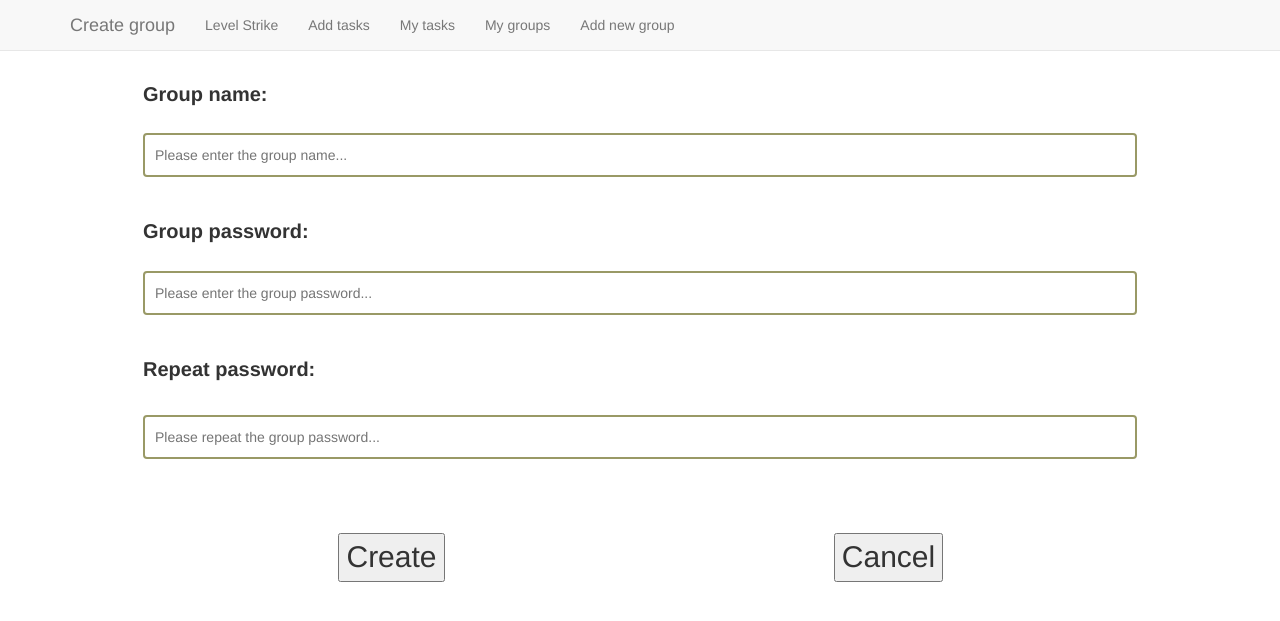
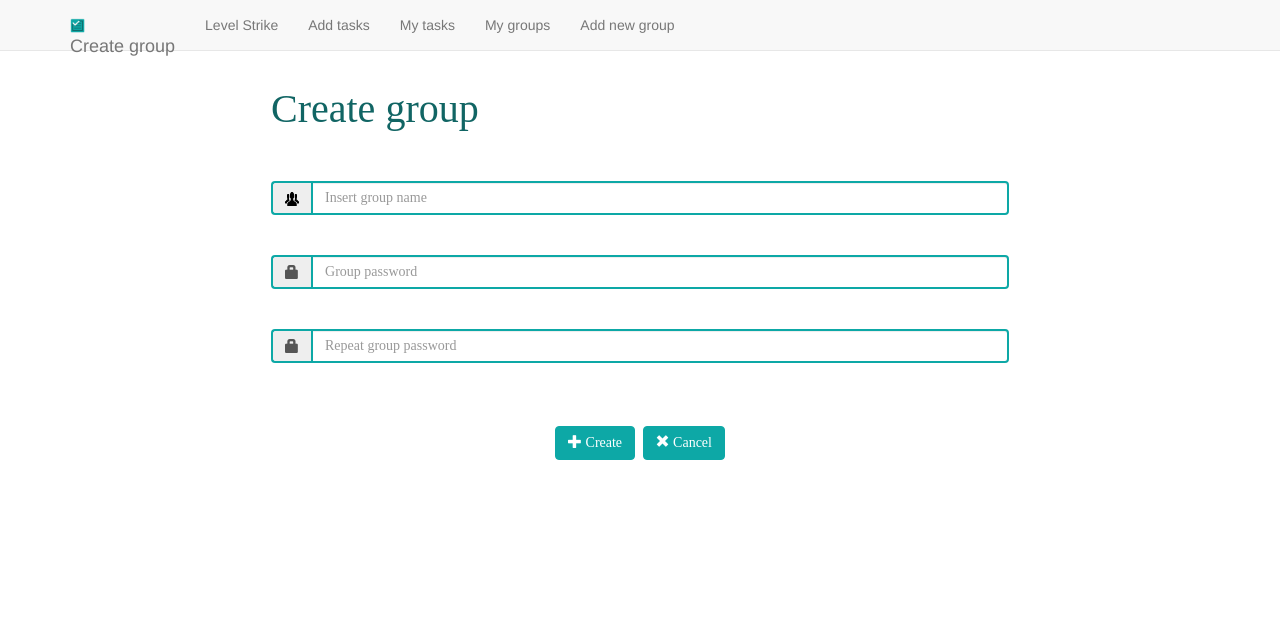
Before and after one commit to joelccarvalho/LevelStrike, a PHP site: page /createGroup.html in a window 1280 px wide. Shown: the top 621 px of the page. Run offline with PHP 8.4, Linux system fonts and the light colour scheme.

Commit message:
create group e qrcode
create group e qrcode

```diff
--- a/createGroup.html
+++ b/createGroup.html
@@ -16,8 +16,8 @@
           <span class="icon-bar"></span>
           <span class="icon-bar"></span>
         </button>
-        <a class="navbar-brand" href="./main.html">
-        <p>Create group</p></a>
+        <a class="navbar-brand" href="main.html"><img class="navbar_levelStrike" src="./images/logo.png" height="21px"/>
+        <p class="navbar_levelStrike">Create group</p></a>
       </div>
         <div id="navbar" class="navbar-collapse collapse">
           <ul class="nav navbar-nav">
@@ -32,16 +32,31 @@
     </nav>
     <br><br><br><br>
     <div class="container creategroup_container">
-    <label for="groupName" class="creategroup_name">Group name: </label><br>
-    <input type ="text" id="groupname" class="creategroup_namebox" placeholder="Please enter the group name..."> </input><br>
-    <br><label for="groupPassword" class="creategroup_password">Group password: </label><br>
-    <input type ="password" id="groupPassword" placeholder="Please enter the group password..." class="creategroup_passwordbox"> </input><br>
-    <br><label for="groupPassword2" class="creategroup_password">Repeat password: </label><br><br>
-    <input type ="password" id="groupPassword2" placeholder="Please repeat the group password..." class="creategroup_passwordbox"> </input><br>
-    <br><br></form>
+    <p class="creategroup_title">Create group</p><br><br>
+    <div class="panel-heading"></div>
+    <br><br>
+    <div class="input-group">
+      <span class="input-group-addon" id="basic-addon1"><span><img src=".\images\glyph\group.png" class="glyphicon glyphgroup"></span></span>
+      <input type="text" class="form-control" placeholder="Insert group name" aria-describedby="basic-addon1">
+    </div>
+    <br><br>
+    <div class="input-group">
+      <span class="input-group-addon" id="basic-addon1"><span class="glyphicon glyphicon-lock"></span></span>
+      <input type="password" class="form-control" placeholder="Group password" aria-describedby="basic-addon1">
+    </div>
+    <br><br>
+    <div class="input-group">
+      <span class="input-group-addon" id="basic-addon1"><span class="glyphicon glyphicon-lock"></span></span>
+      <input type="password" class="form-control" placeholder="Repeat group password" aria-describedby="basic-addon1">
+    </div><br>
+    <div class="panel-heading"></div>
     <div class="creategroup_botoes">
-    <div  class="col-xs-6"><input type="submit" name="submitgroup" value="Create"></div>
-    <div  class="col-xs-6"><input type="reset"  name="cancelgroup" value="Cancel"></div>
+      <a href="grupoXList.html"><button type="button" class="btn btn-info">
+            <span class="glyphicon glyphicon-plus"></span> Create
+      </button></a>
+      <a href="main.html"><button type="button" class="btn btn-info">
+            <span class="glyphicon glyphicon-remove"></span> Cancel
+      </button></a>
     </div>
   <script src="./js/jquery-3.1.1.min.js"></script>
   <script src="./js/bootstrap.min.js"></script>
--- a/css/master.css
+++ b/css/master.css
@@ -250,38 +250,23 @@ font-size: 30px;
 /* Fim da pagina join groups */
 
 /*Inicio da pagina create group*/
+.glyphgroup{
+  width: 14px;
+  height: 14px;
+  color: gray;
+}
 .creategroup_container{
   text-align: center;
-  width: 80%
+  width: 60%;
+  font-family: Bariol;
+}
+.creategroup_title{
+  float: left;
+  font-size: 40px;
+  font-family: Bariol;
+  color: #116564;
 }
 
-.creategroup_name{
-  float:left;
-  font-size:20px;
-}
-
-.creategroup_namebox{
-  width: 100%;
-  padding: 10px 10px;
-  margin: 2% 0;
-  box-sizing: border-box;
-  border: 2px solid #999966;
-  border-radius: 4px;
-}
-
-.creategroup_password{
-  float:left;
-  font-size:20px;
-}
-
-.creategroup_passwordbox{
-  width: 100%;
-  padding: 10px 10px;
-  margin: 2% 0;
-  box-sizing: border-box;
-  border: 2px solid #999966;
-  border-radius: 4px;
-}
 
 .creategroup_botoes{
   width: 100%;
@@ -322,9 +307,17 @@ font-size: 30px;
   text-align: center;
 }
 .qrcode_title{
-  font-size:30px;
+  font-size: 40px;
+  font-family: Bariol;
+  color: #116564;
+}
 
+.qrcode_img{
+    margin: 10px 10px 10px 10px;
+    border: 5px solid black;
+    border-color: #116564;
 }
+
 /*Fim da pagina QR Code*/
 
 /*Index titulo*/
@@ -346,6 +339,10 @@ font-size: 30px;
 
 
 @media (max-width: 768px) {
+
+.creategroup_container{
+  width: 90%
+}
 .criar_conta_conteudo{
     width: 60%;
   }
```
Also changed, not shown: qrCode.html (+5 -5 lines), images/glyph/group.png (added).
